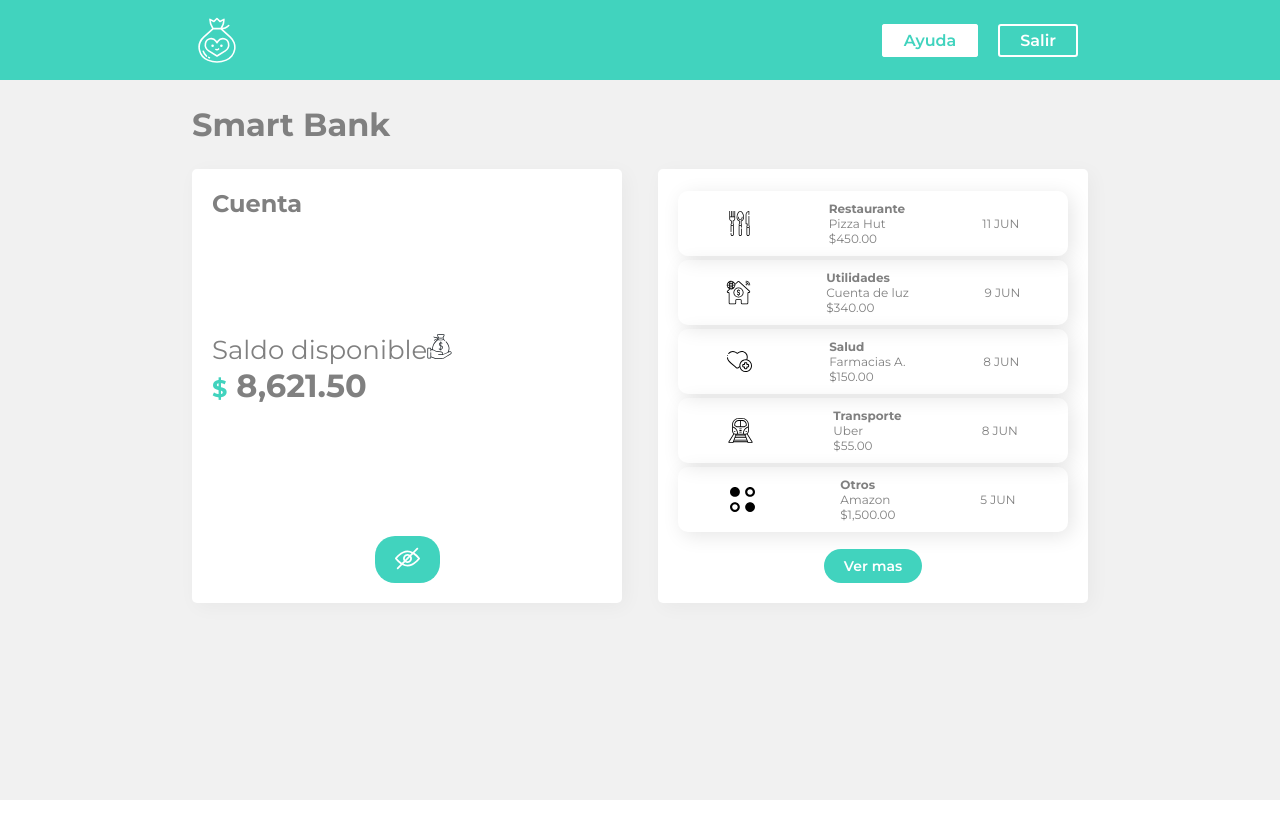
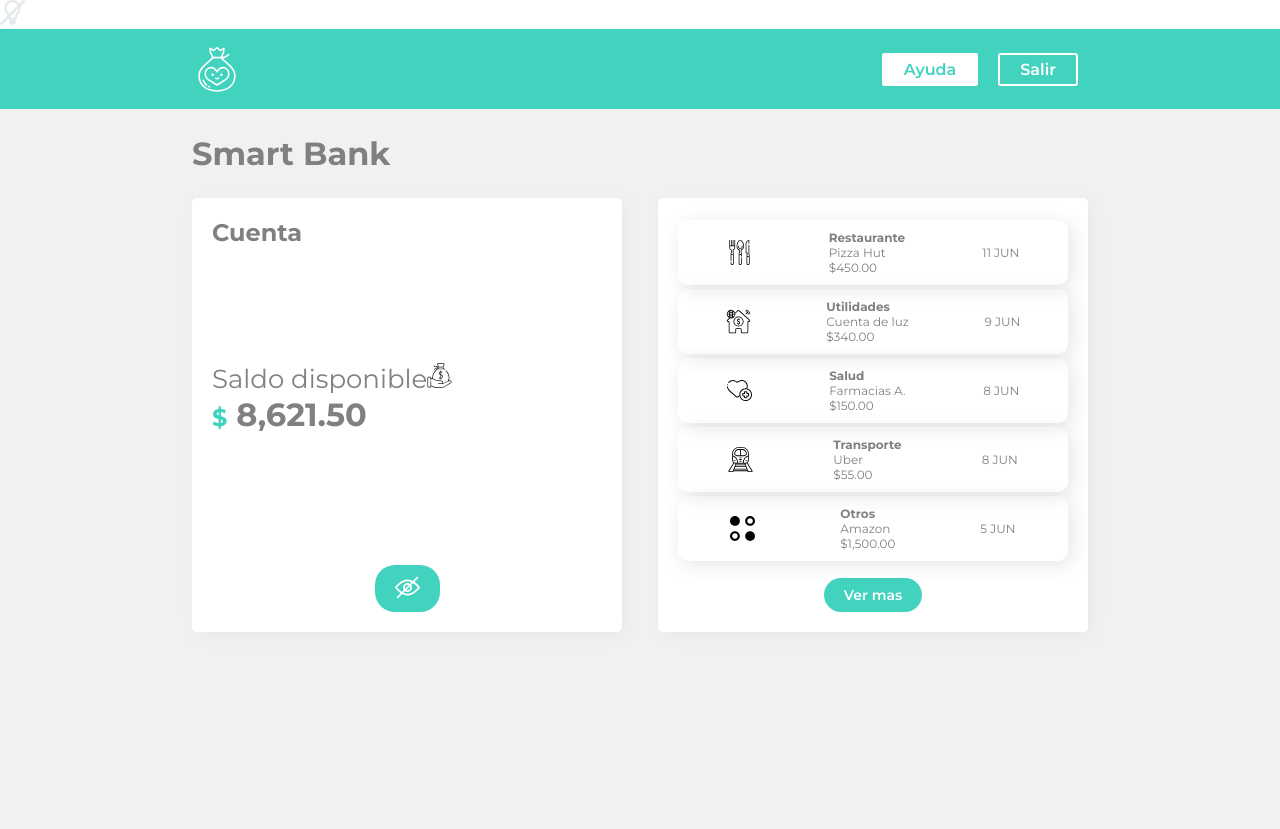
Before and after one commit to magoMercurio/styled-cpmponent-vite, a React (Vite) app: page / in a window 1280 px wide. Before the commit the page ends 800 px from the top, so only its background shows below. Built offline with nearby package versions, Linux system fonts and the light colour scheme.

Commit message:
update temas light dark

```diff
--- a/src/App.jsx
+++ b/src/App.jsx
@@ -1,15 +1,29 @@
-import React from "react";
+import React, { useState } from "react";
 
 import Header from "./Components/Header";
 import Container from "./Components/Container";
 import GlobalStyle from "./GlobalStyle";
+import { ThemeProvider } from "styled-components";
+import { temaClaro, temaOscuro } from "./Components/UI/temas";
+import { BtnTema } from "./Components/UI";
+import SwitcherTema from "./Components/SwitcherTema";
+
+console.log(temaClaro, temaOscuro)
+
 function App() {
+  const [tema, setTema] = useState(true)
+  const toggleTema = () => {
+    setTema((tema) => !tema)
+  }
   return (
-    <>
+    <ThemeProvider theme={tema ? temaClaro : temaOscuro}>
     <GlobalStyle />
+      <BtnTema onClick={toggleTema} >
+        <SwitcherTema tema={tema} />
+      </BtnTema>
       <Header />
       <Container />
-    </>
+    </ThemeProvider>
   );
 }
 
--- a/src/Components/Container/index.jsx
+++ b/src/Components/Container/index.jsx
@@ -5,7 +5,7 @@ import Account from "../Account";
 import List from "../List";
 
 const StyledContainer = styled.div`
-  background-color: #f1f1f1;
+  background-color: ${({ theme }) => theme.body};
   min-height: 90vh;
   padding: 0px 15vw;
 `
--- /dev/null
+++ b/src/Components/SwitcherTema/index.jsx
@@ -0,0 +1,13 @@
+/* eslint-disable react/prop-types */
+/* eslint-disable react/display-name */
+import React from "react";
+import themeOn from '../../assets/images/themeOn.svg'
+import themeOff from '../../assets/images/themeOff.svg'
+import { Icono } from "../UI";
+
+export default ({tema}) => {
+  const claro = <Icono src={ themeOn } alt="tema claro" />
+  const oscuro = <Icono src={ themeOff } alt="tema oscuro" />
+
+  return <> {tema ? oscuro : claro} </>
+}
--- a/src/Components/Title/index.jsx
+++ b/src/Components/Title/index.jsx
@@ -1,7 +1,7 @@
 import styled from 'styled-components'
 
 const Title = styled.h1`
-  color: grey;
+  color: ${({ theme }) => theme.text};
   padding: 25px 0;
 `
 
--- a/src/Components/UI/index.js
+++ b/src/Components/UI/index.js
@@ -22,7 +22,8 @@ export const Box = styled.div`
   display: flex;
   flex-direction: column;
   justify-content: space-between;
-  background-color: white;
+  background-color: ${({ theme }) => theme.inside};
+  color: ${({ theme }) => theme.text};
   border-radius: 5px;
   box-shadow: 4px 4px 20px 0px rgba(0, 0, 0, 0.04);
   padding: 20px;
@@ -42,3 +43,11 @@ export const Detalle = styled.span`
   color: #41d3be;
   font-size: 24px;
 `
+
+export const BtnTema = styled.div`
+  top: 4vh;
+  right: 20px;
+  background-color: inherit;
+  border: none;
+  cursor: pointer;
+`
--- /dev/null
+++ b/src/Components/UI/temas.js
@@ -0,0 +1,21 @@
+
+import {
+  fondoClaro,
+  contenidoClaro,
+  textoFondoclaro,
+  fondoOscuro,
+  contenidoOscuro,
+  textoFondoOscuro
+} from './variables.js'
+
+export const temaClaro = {
+  body: fondoClaro,
+  inside: contenidoClaro,
+  text: textoFondoclaro
+}
+
+export const temaOscuro = {
+  body: fondoOscuro,
+  inside: contenidoOscuro,
+  text: textoFondoOscuro
+}
--- a/src/Components/UI/variables.js
+++ b/src/Components/UI/variables.js
@@ -1,3 +1,9 @@
 export const colorPrimario = '#41d3be'
+
 export const fondoClaro = '#f1f1f1'
+export const contenidoClaro = 'white'
 export const textoFondoclaro = 'grey'
+
+export const fondoOscuro = '#363537'
+export const contenidoOscuro = '#5c5b5e'
+export const textoFondoOscuro = '#fafafa'
--- a/src/GlobalStyle.jsx
+++ b/src/GlobalStyle.jsx
@@ -7,7 +7,6 @@ const GlobalStyle = createGlobalStyle`
   margin: 0;
   padding: 0;
   text-decoration: none;
-  color: grey;
 }
 `
 
```
